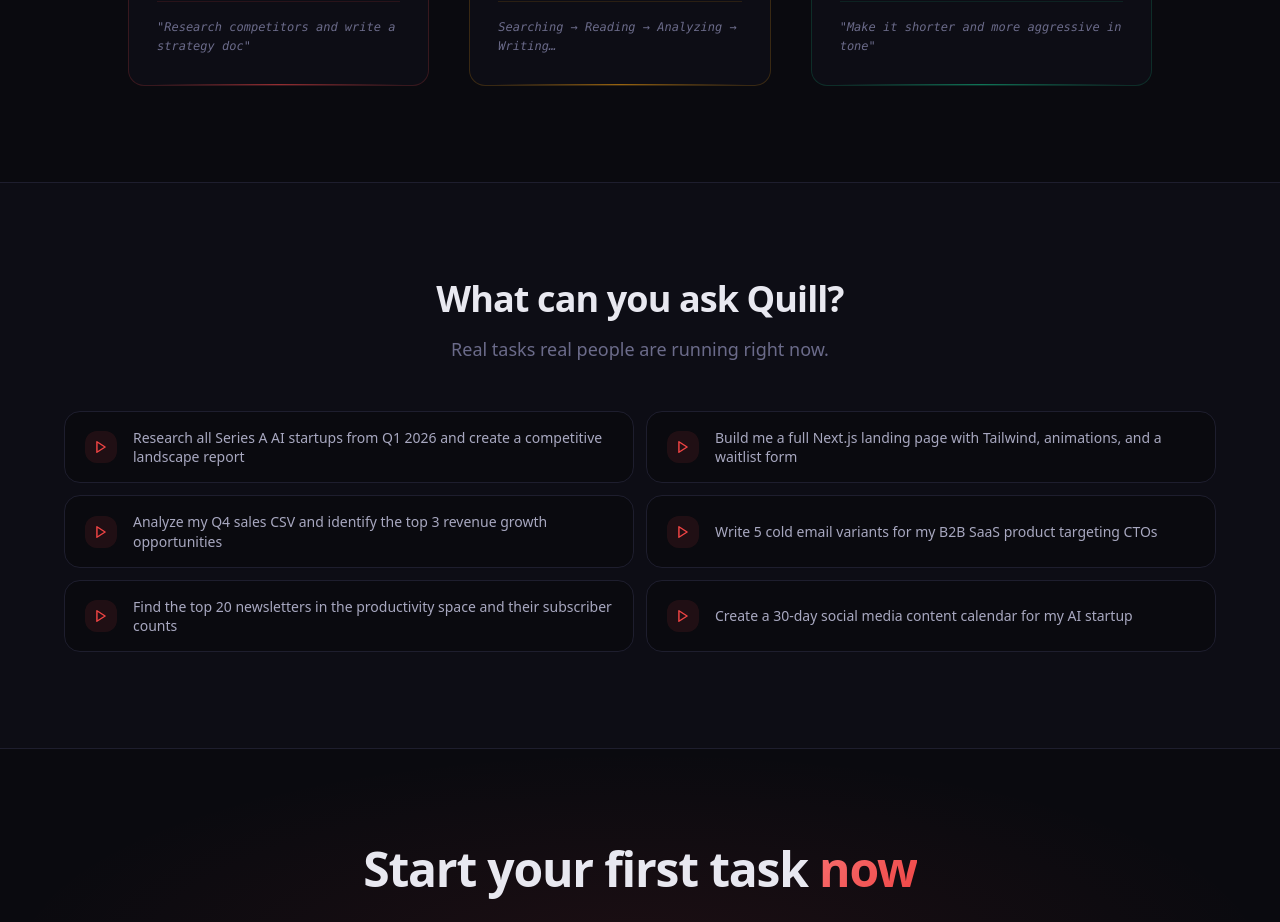
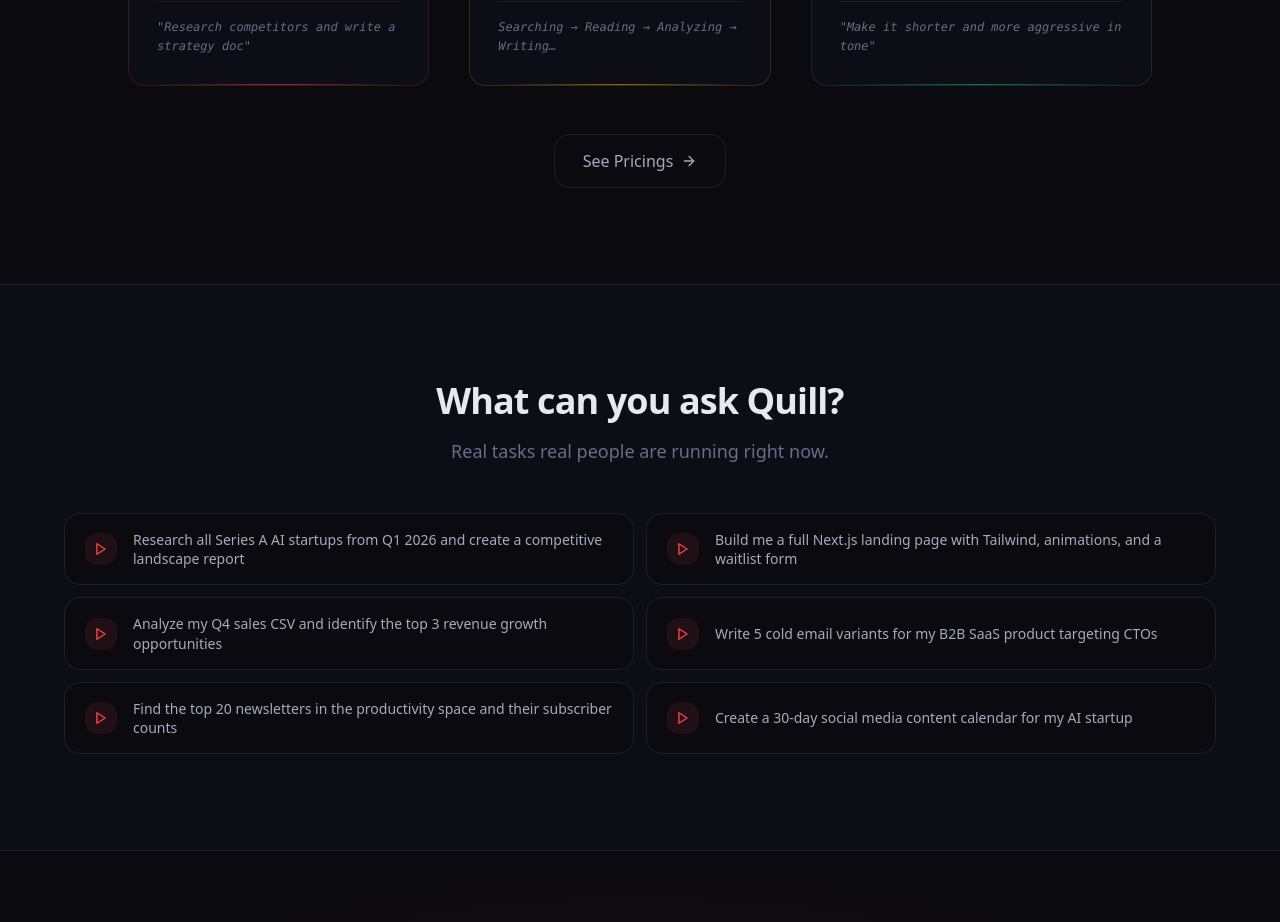
Before and after one commit to tovrr/quill-ai, a Next.js app: page / in a window 1280 px wide. Shown: the part 3120-4042 px from the top of the page. Built offline with nearby package versions, Linux system fonts and the light colour scheme.

Commit message:
feat(ui): add pricing CTA on homepage linking to /pricing

```diff
--- a/src/app/page.tsx
+++ b/src/app/page.tsx
@@ -398,6 +398,19 @@ export default function HomePage() {
             ))}
           </div>
 
+          <div className="mt-10 sm:mt-12 text-center">
+            <Link
+              href="/pricing"
+              className="inline-flex items-center justify-center gap-2 px-7 py-3.5 rounded-2xl border border-[#1e1e2e] hover:border-[#2a2a3e] text-[#a8a8c0] hover:text-[#e8e8f0] font-medium text-base transition-all"
+            >
+              See Pricings
+              <svg width="16" height="16" viewBox="0 0 24 24" fill="none" stroke="currentColor" strokeWidth="2" strokeLinecap="round" strokeLinejoin="round">
+                <line x1="5" y1="12" x2="19" y2="12" />
+                <polyline points="12 5 19 12 12 19" />
+              </svg>
+            </Link>
+          </div>
+
         </div>
       </section>
 
```
